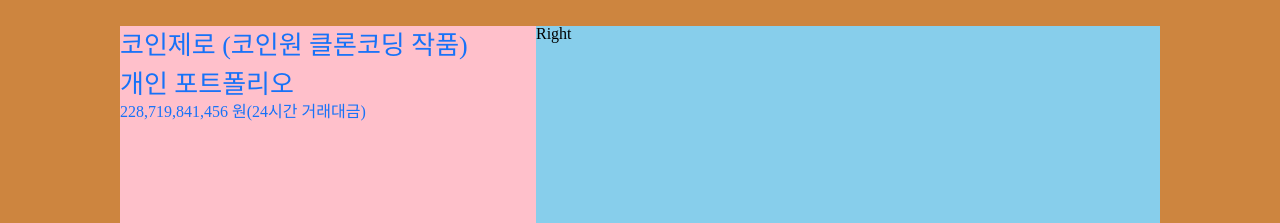
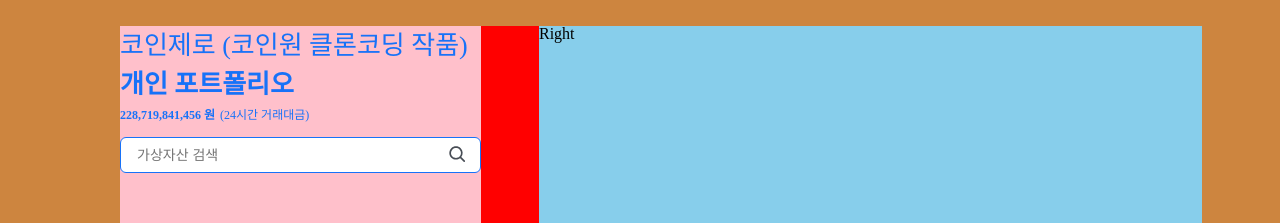
Before and after one commit to LESANF/coinzero, a React (Create React App) app: page / in a window 1280 px wide. Shown: the part 346-569 px from the top of the page. Built offline with nearby package versions, Linux system fonts and the light colour scheme.

Commit message:
add: api func

```diff
--- /dev/null
+++ b/src/Api/coinInfo.ts
@@ -0,0 +1,7 @@
+export function getCoinInfo() {
+    return fetch(
+        'https://gist.githubusercontent.com/Miserlou/c5cd8364bf9b2420bb29/raw/2bf258763cdddd704f8ffd3ea9a3e81d25e2c6f6/cities.json'
+    )
+        .then((res) => res.json())
+        .then((data) => data.slice(0, 100));
+}
--- a/src/Components/CoinRank.tsx
+++ b/src/Components/CoinRank.tsx
@@ -2,6 +2,9 @@ import styled from 'styled-components';
 
 const MainRightFrame = styled.div`
     background-color: skyblue;
+    width: 663px;
+    min-width: 663px;
+    margin-left: 58px;
 `;
 
 function CoinRank() {
--- a/src/Components/Main.tsx
+++ b/src/Components/Main.tsx
@@ -6,9 +6,15 @@ const MainFrame = styled.div`
     margin: 30px 120px auto;
     min-height: 600px;
     height: 600px;
+    min-width: 1024px;
+    width: 1024px;
     display: grid;
     grid-template-columns: 4fr 6fr;
     background-color: red;
+
+    @media screen and (max-width: 640px) {
+        display: none;
+    }
 `;
 
 function Main() {
--- a/src/Components/QuickSearch.tsx
+++ b/src/Components/QuickSearch.tsx
@@ -1,9 +1,14 @@
 import styled from 'styled-components';
+import { CgSearch } from 'react-icons/cg';
+import React, { useEffect, useState } from 'react';
+import { getCoinInfo } from '../Api/coinInfo';
 
 const MainLeftFrame = styled.div`
     display: flex;
     flex-direction: column;
     background-color: pink;
+    width: 361px;
+    min-width: 361px;
 `;
 
 //Header
@@ -15,27 +20,97 @@ const HeaderTitle = styled.p`
 
 //Live Trade Cost
 const TradeCost = styled.div`
+    display: flex;
+    margin-top: 5px;
+    align-items: center;
+    font-size: 17px;
     color: #1772f8;
 `;
 
 const Cost = styled.span`
+    font-size: 12px;
+    font-weight: 700;
     &:after {
         content: ' 원';
     }
+    margin-right: 5px;
+`;
+
+//Search Input
+const SearchZone = styled.div`
+    position: relative;
+    width: 100%;
+    height: 36px;
+    margin-top: 16px;
+`;
+const SearchInput = styled.input.attrs({ placeholder: '가상자산 검색' })`
+    width: 100%;
+    height: 100%;
+    box-sizing: border-box;
+    padding: 0 48px 0 16px;
+    border-radius: 6px;
+    border: 1px solid #1772f8;
+    font-size: 14px;
+    outline: 0;
+`;
+
+const SearchIcon = styled.span`
+    position: absolute;
+    top: calc(50% - 10px);
+    right: 15px;
+    font-size: 20px;
+    color: #484d55;
 `;
 
 function QuickSearch() {
+    //input value
+    const [searchValue, setSearchValue] = useState('');
+    const [coinInfo, setCoinInfo] = useState([]);
+
+    const coinUpdate = async () => {
+        const data = await getCoinInfo();
+        let filterData = data.filter((v: any) => v.city.includes(searchValue)).slice(0, 10);
+        setCoinInfo(filterData);
+    };
+
+    //automatic search
+    useEffect(() => {
+        const debounce = setTimeout(() => {
+            if (searchValue) coinUpdate();
+            else setCoinInfo([]);
+        }, 200);
+
+        return () => clearTimeout(debounce);
+    }, [searchValue]);
+
+    const inputChange = (e: React.ChangeEvent<HTMLInputElement>) => {
+        setSearchValue(e.target.value);
+    };
+
     return (
         <MainLeftFrame>
             <HeaderTitle>
                 코인제로 (코인원 클론코딩 작품)
                 <br />
-                <strong>개인 포트폴리오</strong>
+                <strong style={{ fontWeight: '700' }}>개인 포트폴리오</strong>
             </HeaderTitle>
             <TradeCost>
                 <Cost>228,719,841,456</Cost>
-                <span>(24시간 거래대금)</span>
+                <span style={{ fontSize: '12px' }}>(24시간 거래대금)</span>
             </TradeCost>
+            <SearchZone>
+                <SearchInput value={searchValue} onChange={inputChange} />
+                <SearchIcon>
+                    <CgSearch />
+                </SearchIcon>
+                <ul>
+                    {coinInfo.map((v: any) => (
+                        <li key={v.city}>
+                            <h1>{v.city}</h1>
+                        </li>
+                    ))}
+                </ul>
+            </SearchZone>
         </MainLeftFrame>
     );
 }
```
